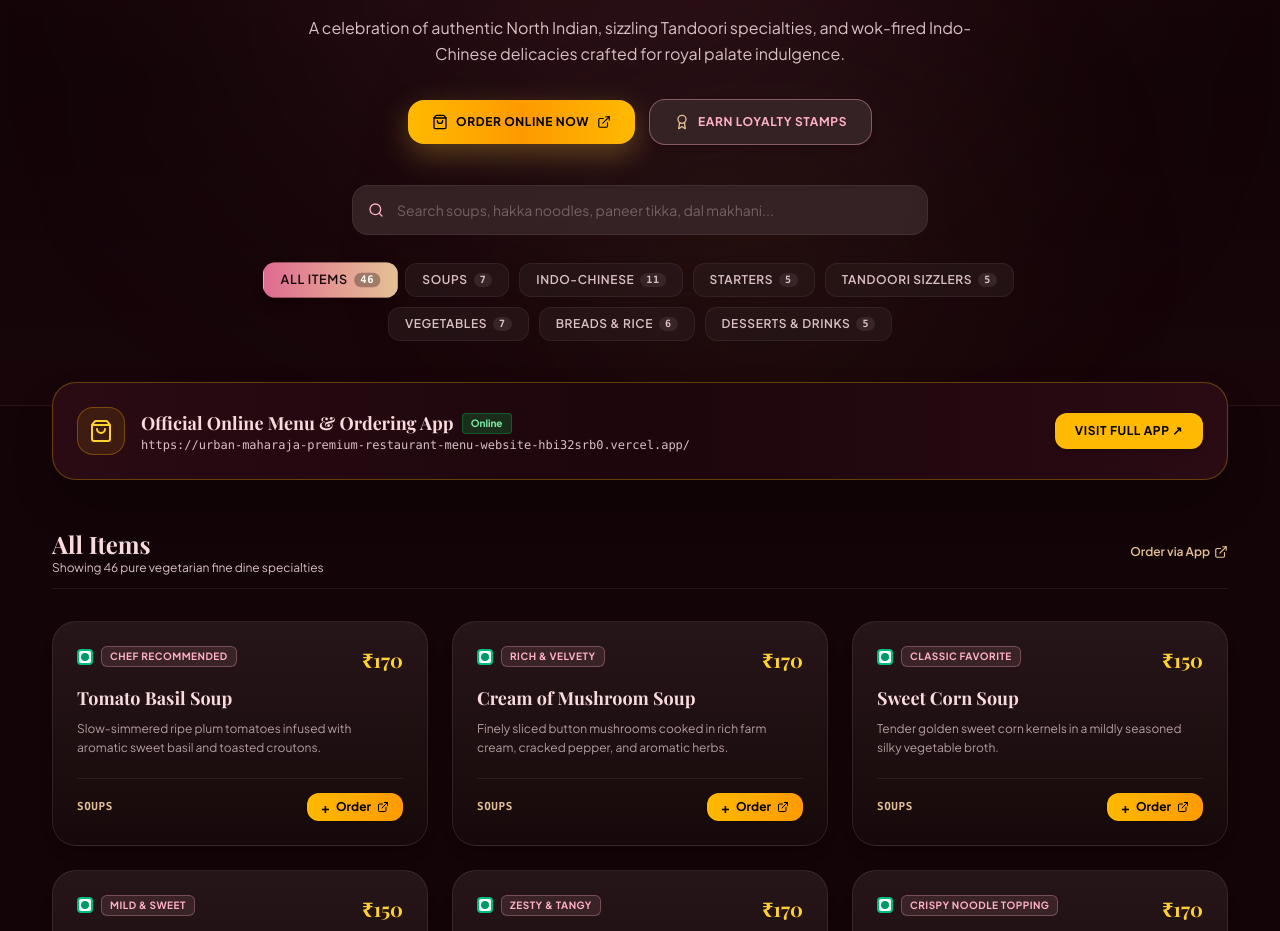
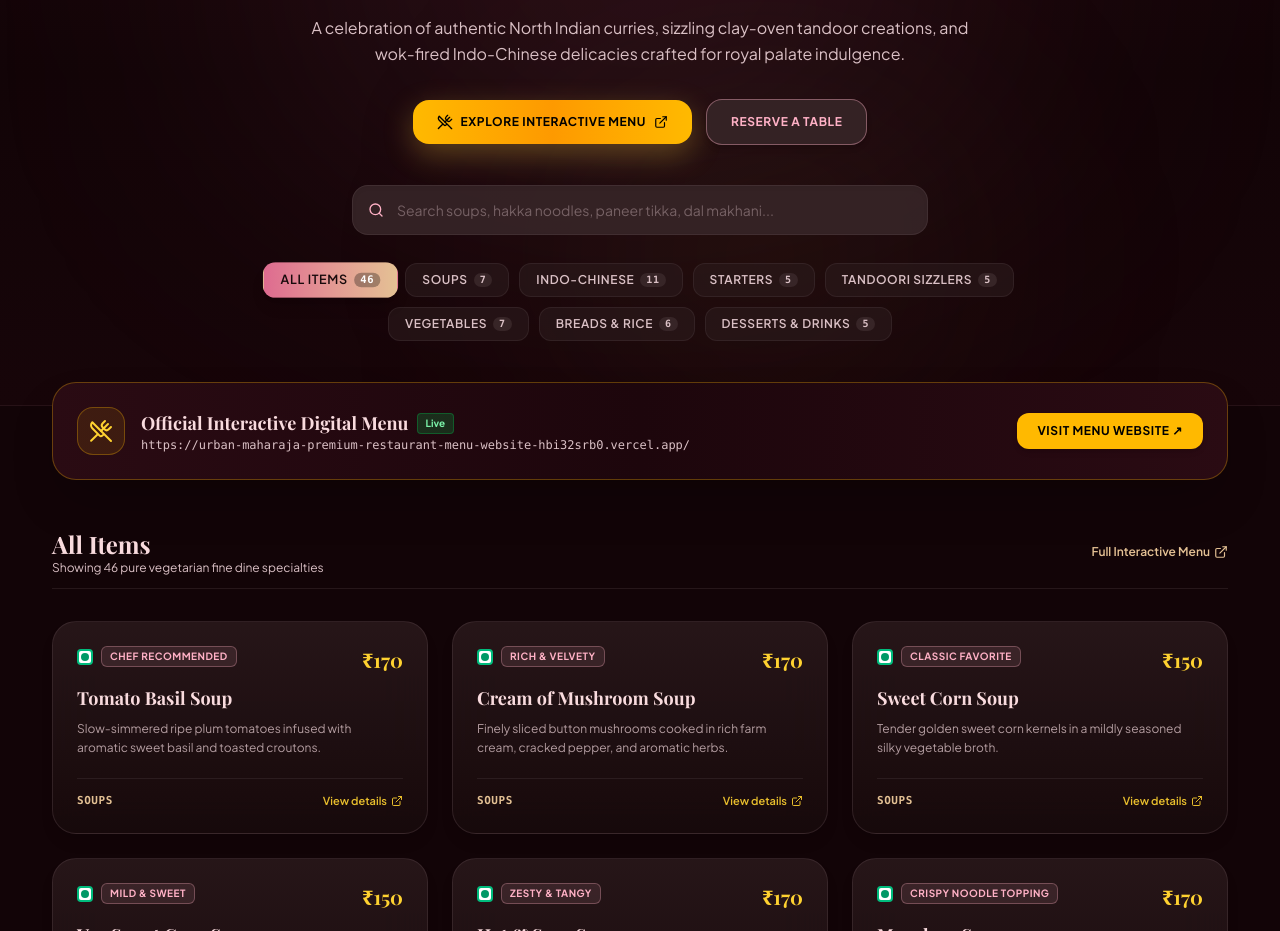
Before and after one commit to movi062026-netizen/urban-maharaja-loyalty, a React (Vite) app in the folder client/: page /menu in a window 1280 px wide. Shown: the part 381-1312 px from the top of the page. Built offline with nearby package versions, Linux system fonts and the light colour scheme; a web font is replaced by a local one.

Commit message:
fix(menu): remove online order facilities, rebrand as interactive digital menu exploration

```diff
--- a/client/src/components/layout/Navbar.jsx
+++ b/client/src/components/layout/Navbar.jsx
@@ -111,9 +111,9 @@ export default function Navbar() {
             target="_blank"
             rel="noopener noreferrer"
             className="inline-flex items-center justify-center gap-1.5 text-[10px] sm:text-xs uppercase tracking-[0.1em] sm:tracking-[0.12em] px-3 py-1.5 sm:px-3.5 sm:py-2 rounded-full bg-gradient-to-r from-amber-400 to-amber-500 hover:brightness-110 text-black font-bold no-underline whitespace-nowrap shadow-md hover:scale-105 transition-all"
-            title="Open Live Interactive Menu"
+            title="Open Interactive Digital Menu"
           >
-            <span>Order Online</span>
+            <span>Digital Menu</span>
             <span className="text-[11px] font-bold">↗</span>
           </a>
 
@@ -207,7 +207,7 @@ export default function Navbar() {
               onClick={() => setIsOpen(false)}
               className="w-full text-center py-3 rounded-full bg-gradient-to-r from-amber-400 to-amber-500 text-black text-xs uppercase tracking-[0.16em] font-bold no-underline shadow-md flex items-center justify-center gap-1.5"
             >
-              <span>Order Online Now</span>
+              <span>Explore Digital Menu</span>
               <span className="text-sm font-bold">↗</span>
             </a>
             <Link
--- a/client/src/pages/public/MenuPage.jsx
+++ b/client/src/pages/public/MenuPage.jsx
@@ -451,10 +451,10 @@ export default function MenuPage() {
       <div className="w-full bg-gradient-to-r from-[#6e1226] via-[#911833] to-[#6e1226] border-b border-primary/40 py-2.5 px-4 text-center">
         <div className="max-w-[1240px] mx-auto flex flex-wrap items-center justify-center gap-2 sm:gap-4 text-xs">
           <span className="inline-flex items-center gap-1.5 px-2.5 py-0.5 rounded-full bg-black/30 text-amber-300 font-bold uppercase tracking-wider text-[10px] border border-amber-300/40">
-            <Sparkles className="w-3 h-3 text-amber-300 animate-spin" /> Live Ordering Platform
+            <Sparkles className="w-3 h-3 text-amber-300" /> Official Digital Menu
           </span>
           <span className="text-white/95 font-medium">
-            Explore our complete digital menu with real-time cart &amp; instant ordering!
+            Explore our complete pure vegetarian dining menu &amp; chef specials on our interactive website!
           </span>
           <a
             href={MENU_LIVE_URL}
@@ -462,7 +462,7 @@ export default function MenuPage() {
             rel="noopener noreferrer"
             className="inline-flex items-center gap-1.5 px-3 py-1 rounded-full bg-amber-400 hover:bg-amber-300 text-black font-bold uppercase tracking-wider text-[11px] transition-all shadow-md hover:scale-105"
           >
-            <span>Open Menu App</span>
+            <span>Explore Digital Menu</span>
             <ExternalLink className="w-3 h-3" />
           </a>
         </div>
@@ -492,7 +492,7 @@ export default function MenuPage() {
           </h1>
 
           <p className="text-sm sm:text-base text-on-surface-variant max-w-2xl mx-auto leading-relaxed mb-8 font-sans">
-            A celebration of authentic North Indian, sizzling Tandoori specialties, and wok-fired Indo-Chinese delicacies crafted for royal palate indulgence.
+            A celebration of authentic North Indian curries, sizzling clay-oven tandoor creations, and wok-fired Indo-Chinese delicacies crafted for royal palate indulgence.
           </p>
 
           {/* Action CTAs */}
@@ -503,17 +503,16 @@ export default function MenuPage() {
               rel="noopener noreferrer"
               className="px-6 py-3.5 rounded-2xl bg-gradient-to-r from-amber-400 via-amber-500 to-amber-400 text-black font-bold uppercase tracking-wider text-xs shadow-[0_10px_30px_rgba(245,197,66,0.3)] hover:brightness-110 hover:scale-[1.03] transition-all flex items-center gap-2 no-underline"
             >
-              <ShoppingBag className="w-4 h-4" />
-              <span>Order Online Now</span>
+              <UtensilsCrossed className="w-4 h-4" />
+              <span>Explore Interactive Menu</span>
               <ExternalLink className="w-3.5 h-3.5" />
             </a>
 
             <Link
-              to="/card"
+              to="/contact"
               className="px-6 py-3.5 rounded-2xl bg-surface-container-high/90 hover:bg-surface-container-highest border border-primary/40 text-primary font-bold uppercase tracking-wider text-xs shadow-md hover:scale-[1.03] transition-all flex items-center gap-2 no-underline"
             >
-              <Award className="w-4 h-4 text-secondary" />
-              <span>Earn Loyalty Stamps</span>
+              <span>Reserve a Table</span>
             </Link>
           </div>
 
@@ -563,15 +562,15 @@ export default function MenuPage() {
         <div className="p-4 sm:p-6 rounded-3xl bg-gradient-to-r from-[#2a0b13] via-[#1d060c] to-[#2a0b13] border border-amber-400/30 shadow-2xl flex flex-col md:flex-row items-center justify-between gap-4">
           <div className="flex items-center gap-4">
             <div className="w-12 h-12 rounded-2xl bg-amber-400/10 border border-amber-400/30 flex items-center justify-center text-amber-300 shrink-0">
-              <ShoppingBag className="w-6 h-6" />
+              <UtensilsCrossed className="w-6 h-6" />
             </div>
             <div>
               <div className="flex items-center gap-2">
                 <h3 className="font-serif text-base sm:text-lg font-bold text-on-surface">
-                  Official Online Menu &amp; Ordering App
+                  Official Interactive Digital Menu
                 </h3>
                 <span className="px-2 py-0.5 rounded text-[10px] font-bold bg-green-500/20 text-green-300 border border-green-500/30">
-                  Online
+                  Live
                 </span>
               </div>
               <p className="text-xs text-on-surface-variant font-mono mt-0.5 truncate max-w-md sm:max-w-xl">
@@ -586,7 +585,7 @@ export default function MenuPage() {
             rel="noopener noreferrer"
             className="px-5 py-2.5 rounded-xl bg-amber-400 hover:bg-amber-300 text-black font-bold uppercase tracking-wider text-xs transition-all shadow-md flex items-center gap-2 shrink-0 no-underline"
           >
-            <span>Visit Full App ↗</span>
+            <span>Visit Menu Website ↗</span>
           </a>
         </div>
       </div>
@@ -610,7 +609,7 @@ export default function MenuPage() {
               rel="noopener noreferrer"
               className="text-xs text-secondary hover:underline font-semibold flex items-center gap-1"
             >
-              <span>Order via App</span>
+              <span>Full Interactive Menu</span>
               <ExternalLink className="w-3.5 h-3.5" />
             </a>
           </div>
@@ -666,7 +665,7 @@ export default function MenuPage() {
                     </p>
                   </div>
 
-                  {/* Card Bottom: Order Button */}
+                  {/* Card Bottom: Category Tag & Detail Indicator */}
                   <div className="pt-3.5 border-t border-outline-variant/30 flex items-center justify-between">
                     <span className="text-[11px] font-mono text-secondary font-semibold uppercase tracking-wider">
                       {item.category}
@@ -676,11 +675,10 @@ export default function MenuPage() {
                       href={MENU_LIVE_URL}
                       target="_blank"
                       rel="noopener noreferrer"
-                      className="px-3.5 py-1.5 rounded-xl bg-gradient-to-r from-amber-400 to-amber-500 hover:brightness-110 text-black text-xs font-bold flex items-center gap-1.5 shadow transition-all no-underline"
-                      title="Add to cart on menu website"
+                      className="text-[11px] text-amber-300/90 hover:text-amber-200 font-semibold flex items-center gap-1 hover:underline transition-all"
+                      title="View on interactive menu"
                     >
-                      <span className="text-sm font-bold leading-none">+</span>
-                      <span>Order</span>
+                      <span>View details</span>
                       <ExternalLink className="w-3 h-3" />
                     </a>
                   </div>
@@ -716,7 +714,7 @@ export default function MenuPage() {
                 rel="noopener noreferrer"
                 className="px-6 py-3 rounded-2xl bg-amber-400 hover:bg-amber-300 text-black text-xs uppercase tracking-wider font-bold shadow-lg transition-all flex items-center gap-1.5 no-underline"
               >
-                <span>Full Online Menu</span>
+                <span>Full Digital Menu</span>
                 <ExternalLink className="w-3.5 h-3.5" />
               </a>
             </div>
```
